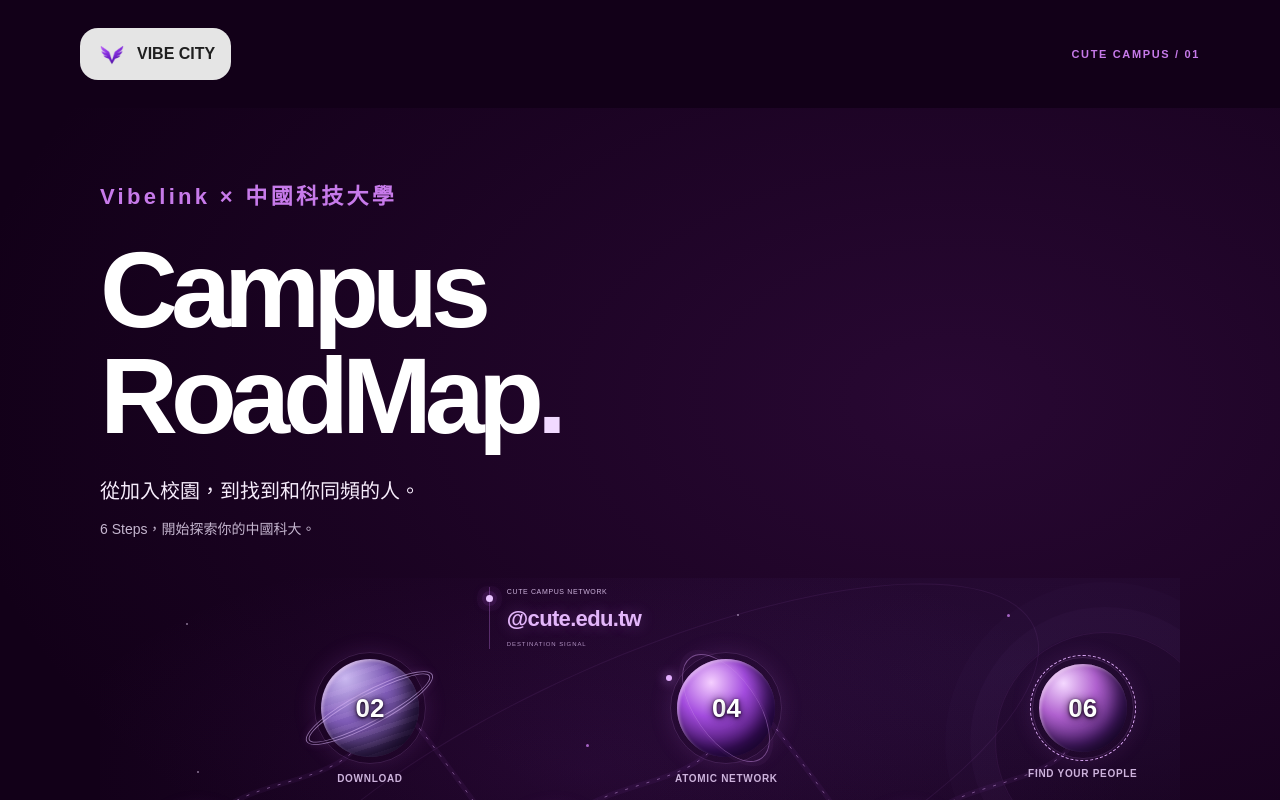
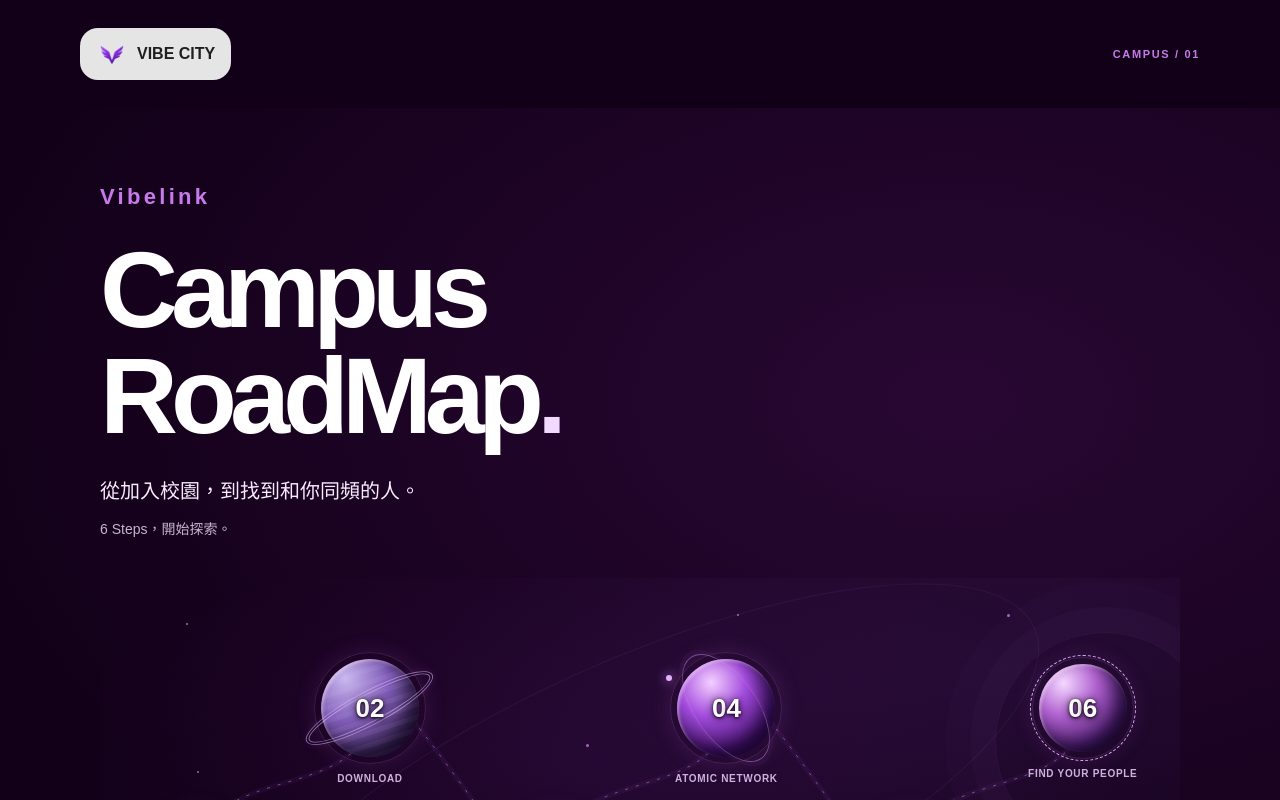
Before and after one commit to stevenchien0726-del/Vibelink-web, a Next.js app: page /vibelink/cute-campus-roadmap in a window 1280 px wide. Shown: the top 800 px of the page. Built offline with nearby package versions, Linux system fonts and the light colour scheme.

Commit message:
Remove marked campus labels from RoadMap hero and navigation

```diff
--- a/app/vibelink/_components/campus-roadmap.tsx
+++ b/app/vibelink/_components/campus-roadmap.tsx
@@ -16,7 +16,7 @@ export function CampusRoadmapPage({ roadmap }: { roadmap: CampusRoadmap }) {
         <Link href="/" className={styles.brand} aria-label="返回 VIBE CITY 官網">
           <Image src="/wing-logo.png" alt="" width={32} height={32} />VIBE CITY
         </Link>
-        <span className={styles.edition}>{roadmap.campus.code} CAMPUS / 01</span>
+        <span className={styles.edition}>CAMPUS / 01</span>
       </header>
       <RoadmapHero roadmap={roadmap} />
       <RoadmapPath roadmap={roadmap} />
@@ -38,7 +38,7 @@ function RoadmapHero({ roadmap }: { roadmap: CampusRoadmap }) {
         <p className={styles.lead}>{roadmap.hero.lead}</p>
         <p>{roadmap.hero.intro}</p>
       </div>
-      <InterstellarNavigation tag={roadmap.campus.tag} code={roadmap.campus.code} titles={roadmap.steps.map(step => step.title)} />
+      <InterstellarNavigation titles={roadmap.steps.map(step => step.title)} />
     </section>
   );
 }
--- a/app/vibelink/_components/interstellar-navigation.tsx
+++ b/app/vibelink/_components/interstellar-navigation.tsx
@@ -17,7 +17,7 @@ function subscribe(callback: () => void) {
 const readHash = () => window.location.hash;
 const serverHash = () => "";
 
-export function InterstellarNavigation({ tag, code, titles }: { tag: string; code: string; titles: string[] }) {
+export function InterstellarNavigation({ titles }: { titles: string[] }) {
   const hash = useSyncExternalStore(subscribe, readHash, serverHash);
 
   return (
@@ -66,12 +66,6 @@ export function InterstellarNavigation({ tag, code, titles }: { tag: string; cod
             </a>
           );
         })}
-        <div className={styles.beacon}>
-          <span className={styles.beaconLight} aria-hidden="true" />
-          <span className={styles.beaconLabel}>{code} CAMPUS NETWORK</span>
-          <strong>{tag}</strong>
-          <span className={styles.destination}>DESTINATION SIGNAL</span>
-        </div>
       </div>
       <p id="planet-instructions" className={styles.legend}><span aria-hidden="true">✦</span> SELECT A PLANET TO EXPLORE</p>
     </nav>
--- a/lib/campus-roadmap.ts
+++ b/lib/campus-roadmap.ts
@@ -14,7 +14,7 @@ export function createCampusRoadmap(campus: Campus) {
   const { name, shortName, code, tag, search } = campus;
   return {
     campus,
-    hero: { brand: `Vibelink × ${name}`, title: "Campus RoadMap", lead: "從加入校園，到找到和你同頻的人。", intro: `6 Steps，開始探索你的${shortName}。` },
+    hero: { brand: "Vibelink", title: "Campus RoadMap", lead: "從加入校園，到找到和你同頻的人。", intro: "6 Steps，開始探索。" },
     steps: [
       { id: "world", title: "進入 Vibelink 世界", label: "DISCOVER", paragraphs: ["Vibelink 是一個用 AI Radar、Atomic Tags 與生活貼文，幫你探索附近校園、興趣社群，以及和你同頻的人的社交 App。", "不是先追蹤誰。", "先告訴 Vibelink 你想找什麼。"], cta: "下一關 →" },
       { id: "download", title: "下載 Vibelink", label: "GET READY", paragraphs: [`準備進入${shortName} Vibelink 社群。`, "下載 Vibelink，登入後就可以開始建立你的校園 Profile。"], cta: "準備好了 →" },
```
